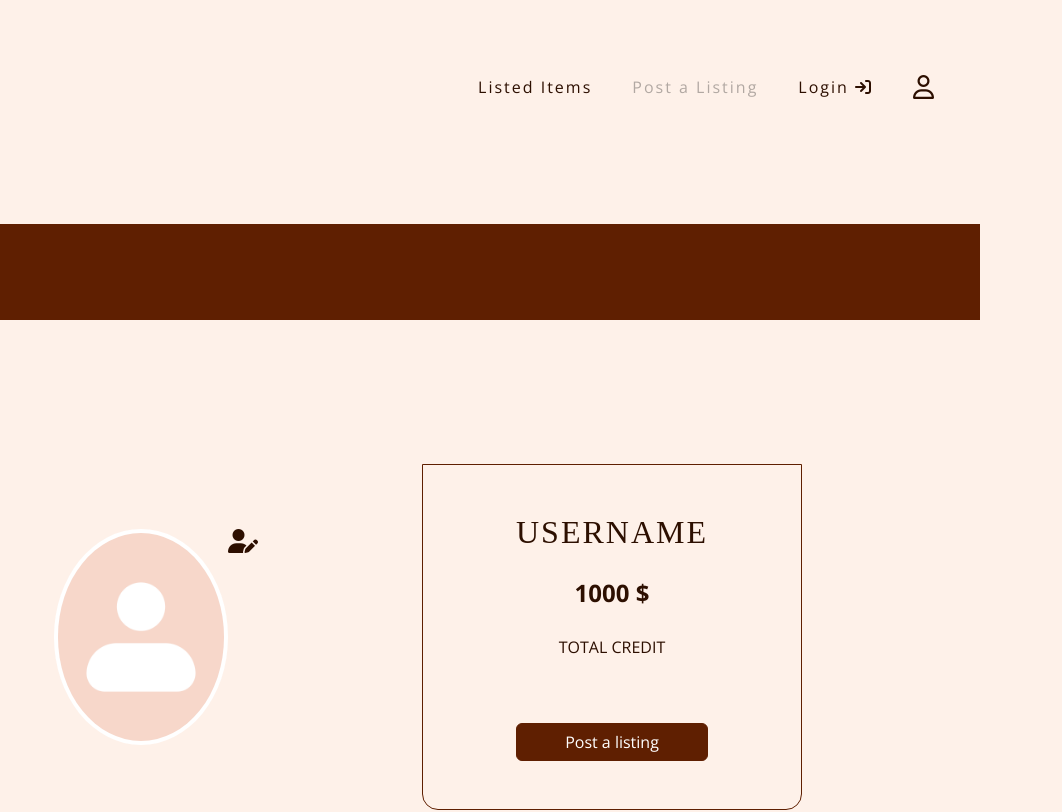
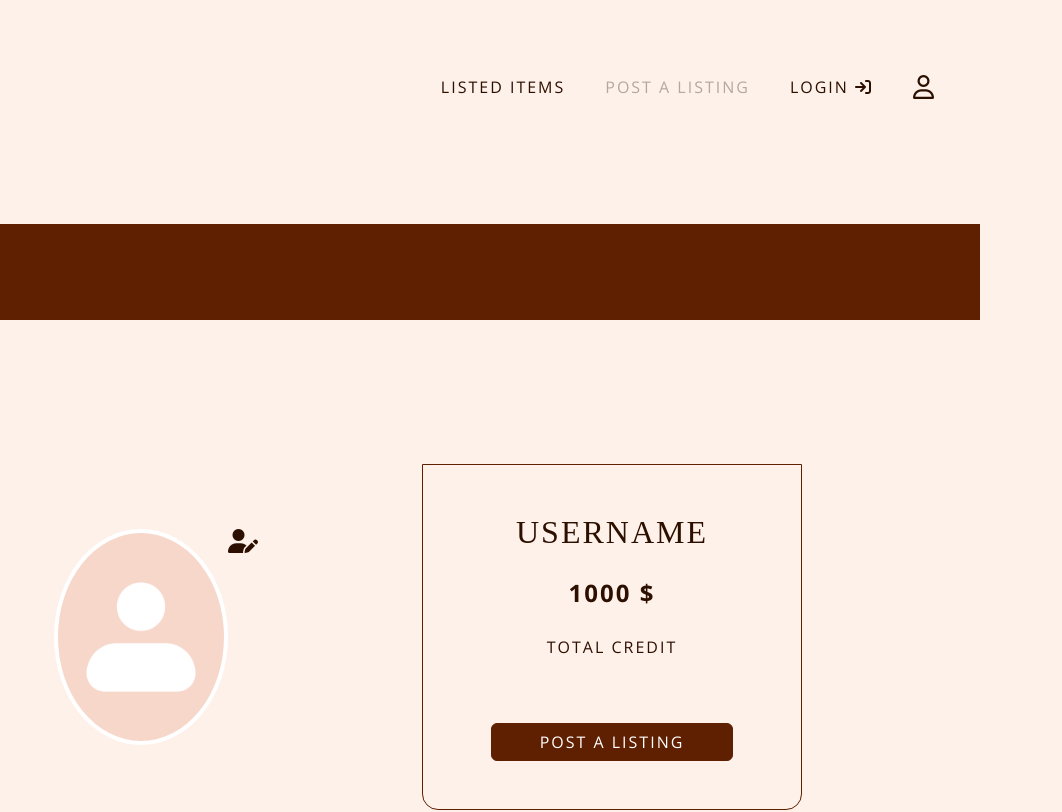
Before and after one commit to Sirvau/Semester-Project-2, a website: page profile/index.html in a window 1280 px wide. Shown: the top 812 px of the page, 218-1280 px from the left. Drawn offline with nearby package versions, Linux system fonts and the light colour scheme; files that its build step writes are made by us from their sources; a web font is replaced by a local one.

Commit message:
Moved styling from main-header and body-text classes into new class: text-formatting

```diff
--- a/src/scss/_text.scss
+++ b/src/scss/_text.scss
@@ -5,15 +5,17 @@ $font-family-main-header: 'Playful Display';
 $body-letter-spacing: 2px;
 $hover-font-weight: 600;
 
-.main-header {
-  font-family: $font-family-main-header;
+.text-formatting {
   text-transform: uppercase;
   letter-spacing: $body-letter-spacing;
 }
 
+.main-header {
+  font-family: $font-family-main-header;
+}
+
 .body-text {
   font-family: $font-family-sans-serif;
-  text-transform: uppercase;
   color: $dark-brown;
 }
 
```
